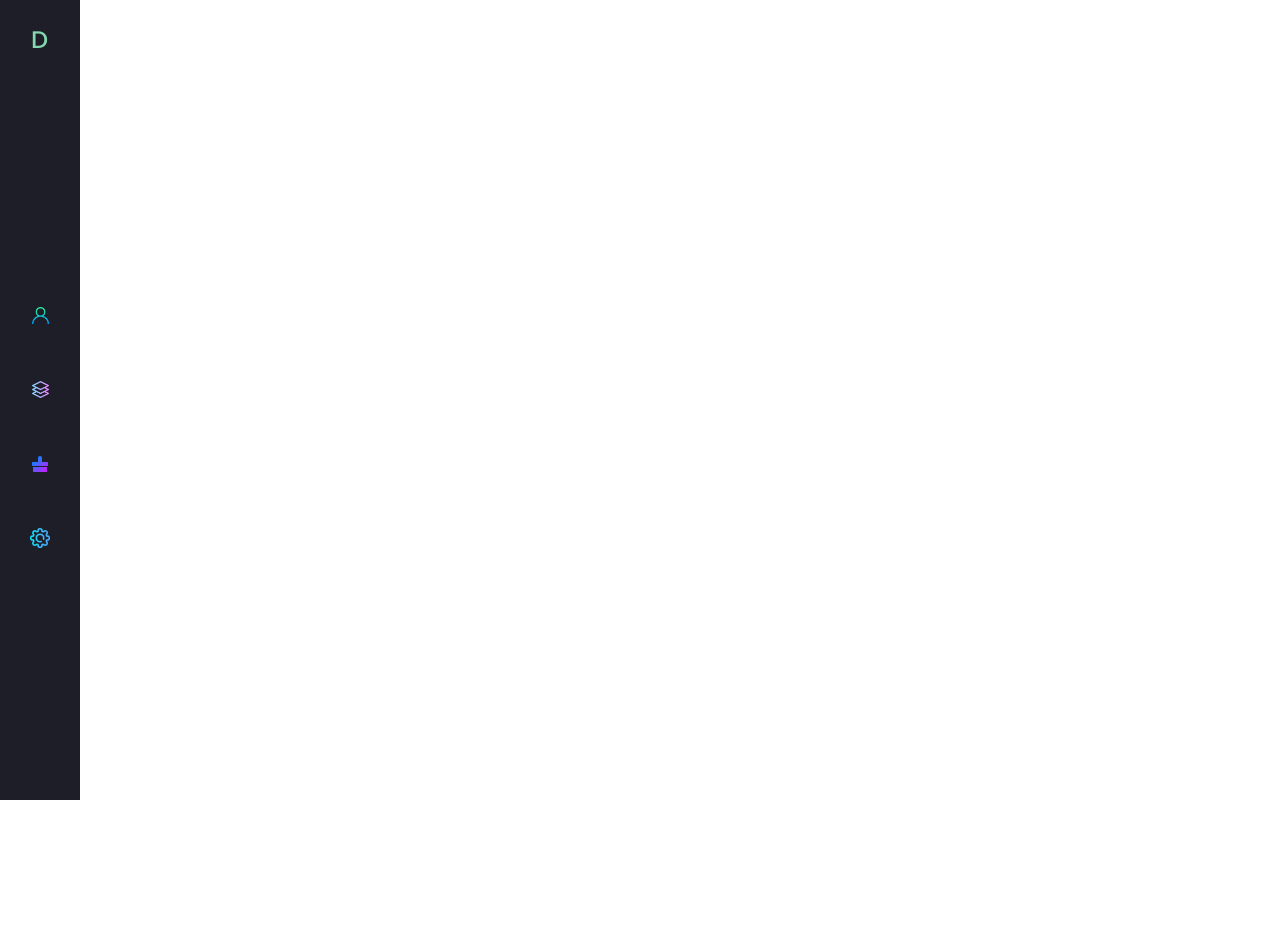
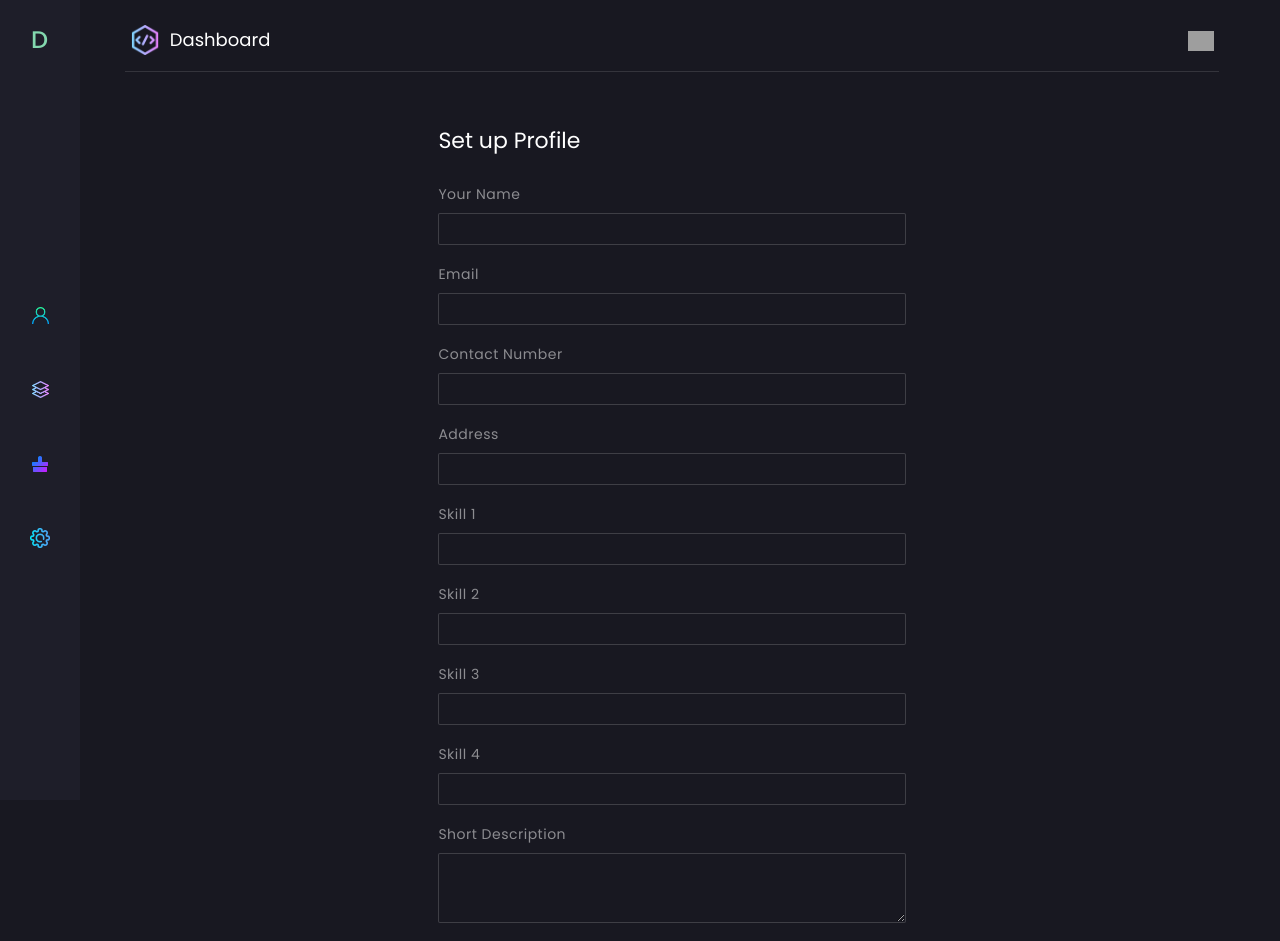
Before and after one commit to codefreakkk/devsinfo, a React (Create React App) app: page /projects in a window 1280 px wide. Before the commit this address had no page. Shown: the top 941 px of the page. Before the commit the page ends 800 px from the top, so only its background shows below. Built offline with nearby package versions, Linux system fonts and the light colour scheme; grey boxes are pictures that could not be loaded.

Commit message:
added project data filling and profile data filling

```diff
--- a/src/App.js
+++ b/src/App.js
@@ -1,6 +1,7 @@
 import React from "react";
 import { BrowserRouter, Route, Routes } from "react-router-dom";
 import Home from "./components/Home";
+import Projects from "./components/Projects";
 import Sidebar from "./components/Sidebar";
 
 function App() {
@@ -9,6 +10,9 @@ function App() {
       <div style={{ display: "flex" }}>
         <BrowserRouter>
           <Sidebar />
+          <Routes>
+            <Route path="/projects" element={<Projects/>} />
+          </Routes>
           <Routes>
             <Route path="/" element={<Home />} />
           </Routes>
--- a/src/components/Home.jsx
+++ b/src/components/Home.jsx
@@ -9,6 +9,7 @@ import ProjectContainer from "./ProjectContainer";
 import Resume from "./Resume";
 import Codingprofile from "./Codingprofile";
 import logo from "../assets/images/harsh.jpeg";
+import ProjectsComponent from "./ProjectsComponent";
 
 function Home() {
   return (
@@ -57,25 +58,7 @@ function Home() {
           </div>
           {/* mobile view */}
           <HomeProfile_mobile />
-          <div className="project_container">
-            <div className="project_heading">Projects</div>
-            <div class="project_grid">
-              <div class="row row-cols-sm-2">
-                <div class="col">
-                  <ProjectContainer />
-                </div>
-                <div class="col">
-                  <ProjectContainer />
-                </div>
-                <div class="col">
-                  <ProjectContainer />
-                </div>
-                <div class="col">
-                  <ProjectContainer />
-                </div>
-              </div>
-            </div>
-          </div>
+          <ProjectsComponent/>
           <Resume />
           <Codingprofile />
         </div>
--- /dev/null
+++ b/src/components/Projects.jsx
@@ -0,0 +1,118 @@
+import React from "react";
+import Navbar from "./Navbar";
+import "../css/style.css";
+import ProjectsComponent from "./ProjectsComponent";
+
+function Projects() {
+  return (
+    <>
+      <div className="home">
+        <Navbar />
+        <div className="p_inner">
+          <div className="mb-4 p_heading">Set up Profile</div>
+          <div class="mb-3">
+            <label for="exampleInputEmail1" class="form-label white">
+              Your Name
+            </label>
+            <input type="email" class="form-control" id="project_name" />
+          </div>
+          <div class="mb-3">
+            <label for="exampleInputEmail1" class="form-label white">
+              Email
+            </label>
+            <input type="email" class="form-control" id="project_name" />
+          </div>
+
+          <div class="mb-3">
+            <label for="exampleInputEmail1" class="form-label white">
+              Contact Number
+            </label>
+            <input type="email" class="form-control" id="project_name" />
+          </div>
+
+          <div class="mb-3">
+            <label for="exampleInputEmail1" class="form-label white">
+              Address
+            </label>
+            <input type="email" class="form-control" id="project_name" />
+          </div>
+
+          <div class="mb-3">
+            <label for="exampleInputEmail1" class="form-label white">
+              Skill 1
+            </label>
+            <input type="email" class="form-control" id="project_name" />
+          </div>
+
+          <div class="mb-3">
+            <label for="exampleInputEmail1" class="form-label white">
+              Skill 2
+            </label>
+            <input type="email" class="form-control" id="project_name" />
+          </div>
+
+          <div class="mb-3">
+            <label for="exampleInputEmail1" class="form-label white">
+              Skill 3
+            </label>
+            <input type="email" class="form-control" id="project_name" />
+          </div>
+
+          <div class="mb-3">
+            <label for="exampleInputEmail1" class="form-label white">
+              Skill 4
+            </label>
+            <input type="email" class="form-control" id="project_name" />
+          </div>
+
+          <label for="exampleInputEmail1" class="form-label white">
+            Short Description
+          </label>
+          <div class="form-floating">
+            <textarea
+              style={{ height: "70px" }}
+              class="form-control"
+              placeholder="Leave a comment here"
+              id="project_description"
+            ></textarea>
+          </div>
+          <button type="submit" class="btn btn-primary">
+            Save
+          </button>
+
+          {/* Project Details */}
+          <div className="mb-4 mt-5 p_heading">Project Details</div>
+          <div class="mb-3">
+            <label for="exampleInputEmail1" class="form-label white">
+              Project Name
+            </label>
+            <input type="email" class="form-control" id="project_name" />
+          </div>
+          <div class="mb-3">
+            <label for="exampleInputEmail1" class="form-label white">
+              Link
+            </label>
+            <input type="email" class="form-control" id="project_name" />
+          </div>
+
+          <label for="exampleInputEmail1" class="form-label white">
+            Description
+          </label>
+          <div class="form-floating">
+            <textarea
+              class="form-control"
+              placeholder="Leave a comment here"
+              id="project_description"
+            ></textarea>
+          </div>
+
+          <button type="submit" class="btn btn-primary">
+            Save
+          </button>
+        </div>
+      </div>
+    </>
+  );
+}
+
+export default Projects;
--- /dev/null
+++ b/src/components/ProjectsComponent.jsx
@@ -0,0 +1,30 @@
+import React from 'react'
+import ProjectContainer from './ProjectContainer'
+
+function ProjectsComponent() {
+  return (
+    <>
+        <div className="project_container">
+            <div className="project_heading">Projects</div>
+            <div class="project_grid">
+              <div class="row row-cols-sm-2">
+                <div class="col">
+                  <ProjectContainer />
+                </div>
+                <div class="col">
+                  <ProjectContainer />
+                </div>
+                <div class="col">
+                  <ProjectContainer />
+                </div>
+                <div class="col">
+                  <ProjectContainer />
+                </div>
+              </div>
+            </div>
+          </div>
+    </>
+  )
+}
+
+export default ProjectsComponent
--- a/src/components/Sidebar.jsx
+++ b/src/components/Sidebar.jsx
@@ -11,17 +11,22 @@ function Sidebar() {
   return (
     <div className="sidebar">
       <div className="sidebar_heading">
-      <NavLink to={"/"} style={{textDecoration: "none", color: "#83d8ae"}}>
+        <NavLink to="/" style={{ textDecoration: "none", color: "#83d8ae" }}>
           <span className="sheading">D</span>
         </NavLink>
       </div>
       <div className="sibebar_main">
+        <NavLink to="/">
           <div className="main">
             <img src={user} height="17" className="blackImg" />
           </div>
+        </NavLink>
+
+        <NavLink to="/projects">
           <div className="main">
             <img src={projects} height="17" className="blackImg" />
           </div>
+        </NavLink>
         <div className="main">
           <img src={theme} height="20" className="blackImg" />
         </div>
--- a/src/css/style.css
+++ b/src/css/style.css
@@ -392,6 +392,50 @@
     height: 20px;
 }
 
+.white {
+    color: rgba(255, 255, 255, 0.502);
+    font-size: 14px;
+    font-family: 'Poppins', sans-serif;
+    letter-spacing: .5px;
+}
+
+/* project component */
+
+.p_heading {
+    color: white;
+    font-family: 'Poppins', sans-serif;
+    font-size: 22px;
+}
+
+.p_inner {
+    width: 45%;
+    /* background-color: #1e1e29; */
+    margin: 50px auto;
+    padding: 10px 40px;
+
+}
+
+
+#project_name {
+    background-color:#181821;
+    border: .1px solid rgba(253, 253, 252, 0.166);
+    border-radius: 2px;
+    color: white;
+    font-size: 12px;
+    letter-spacing: .5px;
+}
+
+#project_description {
+    background-color:#181821;
+    border: .1px solid rgba(253, 253, 252, 0.166);
+    border-radius: 2px;
+    color: white;
+    font-size: 12px;
+    letter-spacing: .5px;
+    height: 150px;
+    margin-bottom: 20px;
+}
+
 @media only screen and (max-width: 850px) {
     .home {
         padding: 0;
@@ -485,6 +529,12 @@
     }
     .resume_inner_container{
         width: 100%;
+    }
+    .p_inner {
+        width: 100%;
+        margin: 50px auto;
+        padding: 10px 40px;
+
     }
 }
 
@@ -597,4 +647,10 @@
     .coding_image {
         height: 14px;
     }
+    .p_inner {
+        width: 100%;
+        margin: 50px auto;
+        padding: 10px 40px;
+
+    }
 }
```
Lines whose indentation alone changed are shown as unchanged.
